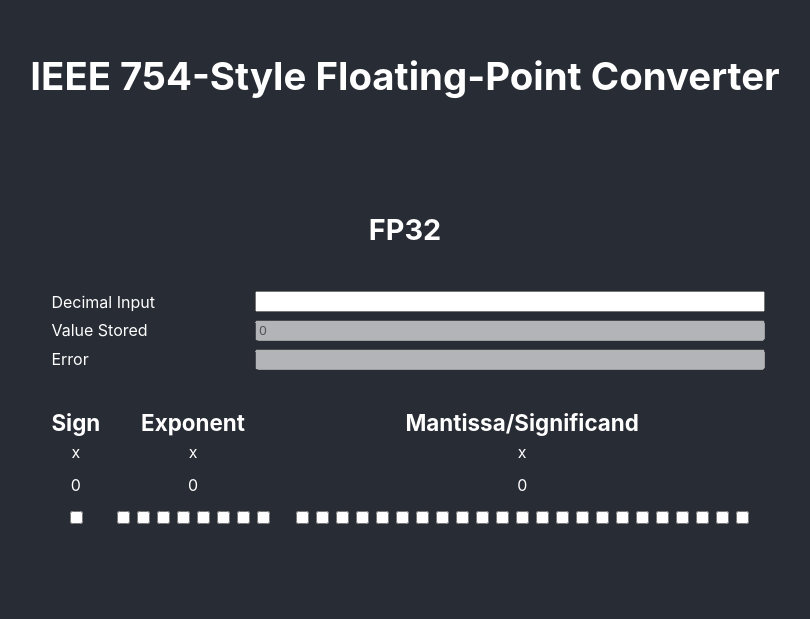
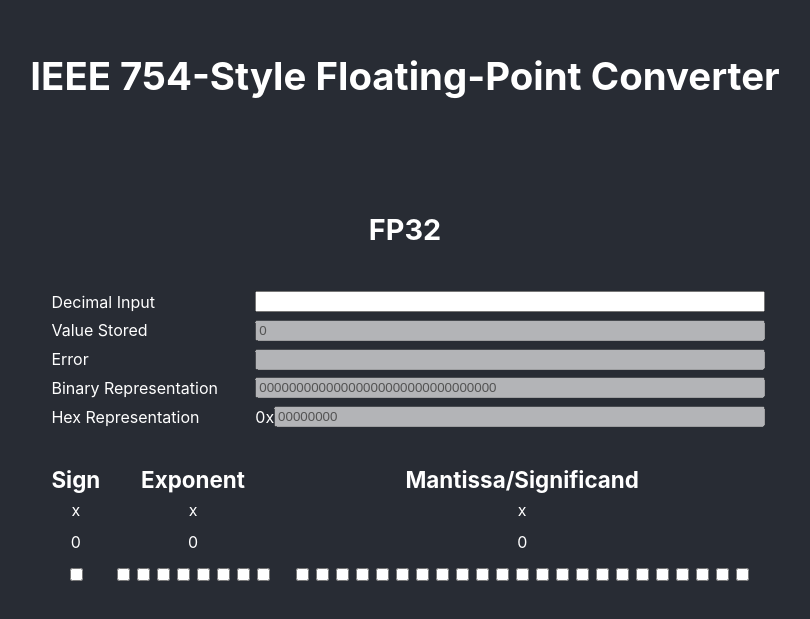
Before and after one commit to afterdusk/flop, a React (Create React App) app: page / in a window 1280 px wide. Shown: the part 133-752 px from the top of the page, without its empty margins (235-1045 px from the left). Built offline with nearby package versions, Linux system fonts and the light colour scheme.

Commit message:
Add non-editable bin/hex fields

```diff
--- a/src/Constants.ts
+++ b/src/Constants.ts
@@ -6,6 +6,7 @@ export const APP_TITLE = "IEEE 754-Style Floating-Point Converter";
 export const POSITIVE_INFINITY_STRING = "infinity";
 export const NEGATIVE_INFINITY_STRING = "-infinity";
 export const NAN_STRING = "NaN";
+export const HEX_PREFIX_STRING = "0x";
 
 // bignumber.js
 export const BIGNUMBER_DECIMAL_PLACES = 300;
--- a/src/Flop.ts
+++ b/src/Flop.ts
@@ -333,6 +333,20 @@ export const stringifyBits = (bits: boolean[]): string => {
 };
 
 /**
+ * Converts bit array to hexadecimal string.
+ * @param bits boolean array representing bits (length should be in multiple of 4)
+ * @returns hexadecimal string
+ */
+export const stringifyBitsToHex = (bits: boolean[]): string => {
+  return Array.from(Array(Math.floor(bits.length / 4)).keys())
+    .map((i) => i * 4)
+    .map((i) => bits.slice(i, i + 4))
+    .map((e) => stringifyBits(e))
+    .map((e) => parseInt(e, 2).toString(16))
+    .join("");
+};
+
+/**
  * Converts binary string to bit array.
  * @param bitString binary string
  * @returns boolean array representing bits
--- a/src/components/Format.tsx
+++ b/src/components/Format.tsx
@@ -62,6 +62,12 @@ const Format: FC<FormatProps> = (props: FormatProps): ReactElement => {
         clearInput={flop === null}
         stored={Flop.stringifyFlop(storedFlop)}
         error={error ? Flop.stringifyFlop(error) : ""}
+        binaryRepresentation={Flop.stringifyBits(
+          [sign, exponent, significand].flat(1)
+        )}
+        hexRepresentation={Flop.stringifyBitsToHex(
+          [sign, exponent, significand].flat(1)
+        )}
         updateValue={(inputValue: string) =>
           onFlopUpdate(Flop.generateFlop(inputValue))
         }
--- a/src/components/Panel.tsx
+++ b/src/components/Panel.tsx
@@ -1,5 +1,6 @@
 import React, { FC, useState, ReactElement, useEffect } from "react";
 import styled from "styled-components";
+import * as Constants from "../Constants";
 
 const Wrapper = styled.div`
   box-sizing: border-box;
@@ -32,6 +33,8 @@ type PanelProps = {
   clearInput: boolean;
   stored: string;
   error: string;
+  binaryRepresentation: string;
+  hexRepresentation: string;
   updateValue: (inputValue: string) => void;
 };
 
@@ -83,6 +86,25 @@ const Panel: FC<PanelProps> = (props: PanelProps): ReactElement => {
           <InputField disabled readOnly value={props.error} />
         </Col>
       </Row>
+      {/* Binary Representation */}
+      <Row>
+        <Col size={2}>
+          <FieldName>Binary Representation</FieldName>
+        </Col>
+        <Col size={5}>
+          <InputField disabled readOnly value={props.binaryRepresentation} />
+        </Col>
+      </Row>
+      {/* Hexadecimal Representation */}
+      <Row>
+        <Col size={2}>
+          <FieldName>Hex Representation</FieldName>
+        </Col>
+        <Col size={5}>
+          {Constants.HEX_PREFIX_STRING}
+          <InputField disabled readOnly value={props.hexRepresentation} />
+        </Col>
+      </Row>
     </Wrapper>
   );
 };
```
